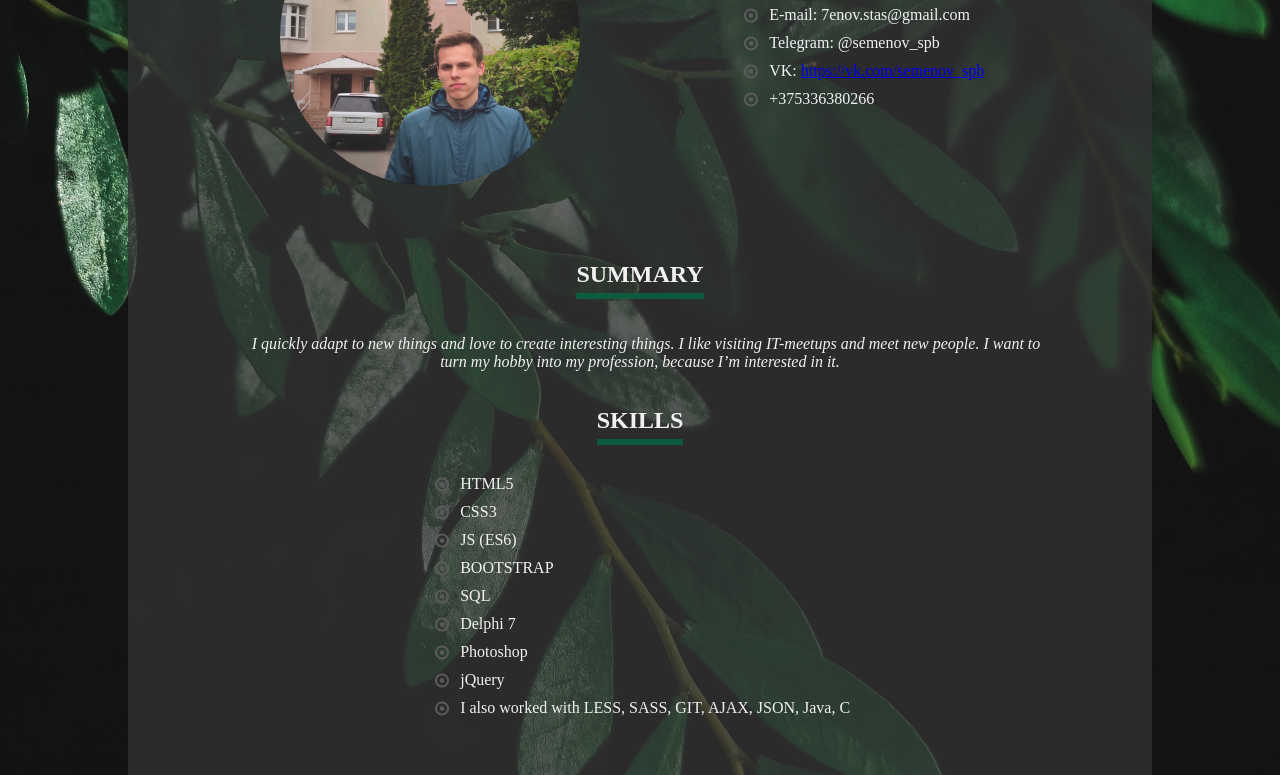
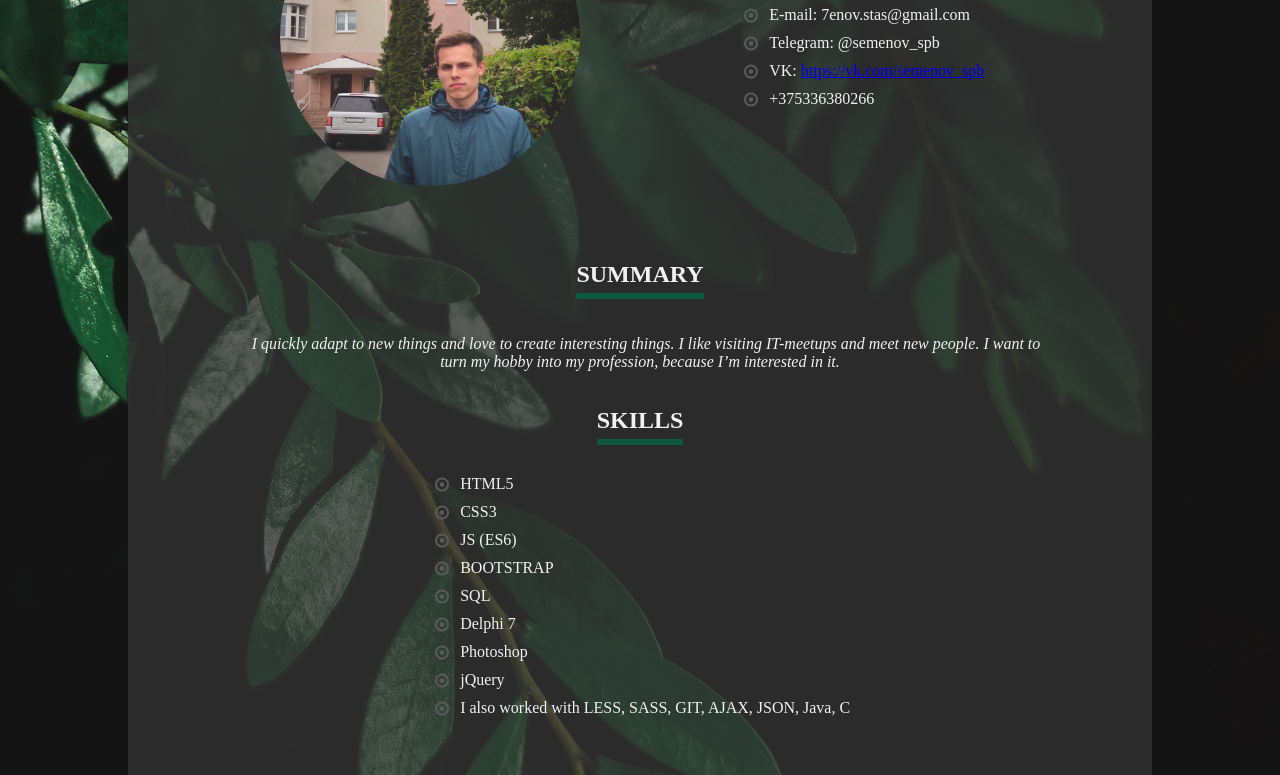
Before and after one commit to ALMAZ1K/rsschool-cv, a plain HTML site: page index.html in a window 1280 px wide. Shown: the part 216-991 px from the top of the page. Drawn offline with Linux system fonts and the light colour scheme.

Commit message:
fix: corrected style.css

```diff
--- a/style.css
+++ b/style.css
@@ -17,7 +17,10 @@ main {
 }
 
 body {
-    background: url(my_fon.jpg) 0px no-repeat;
+    background-image: url(my_fon.jpg);
+    background-size: cover;
+    background-position: center center;
+    background-repeat: no-repeat;
 }
 
 .main__head {
```
